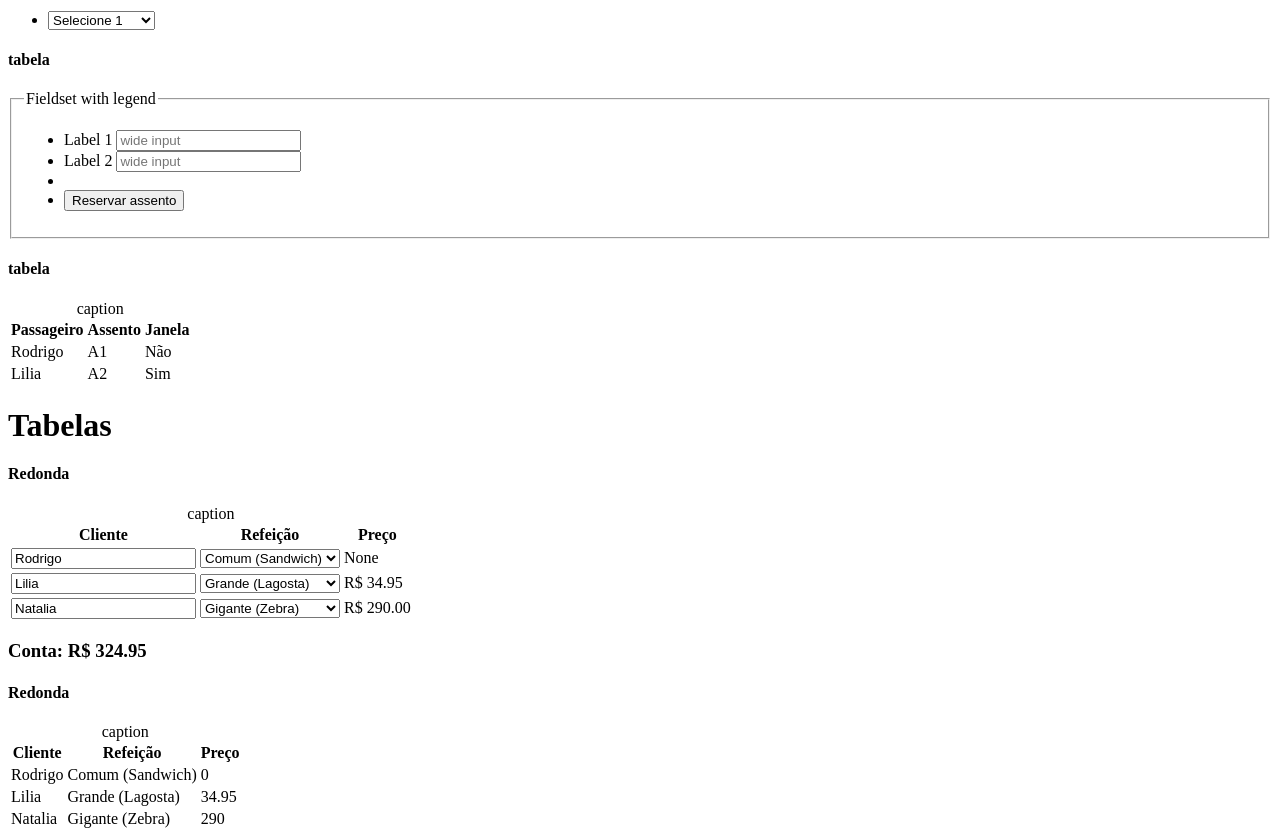
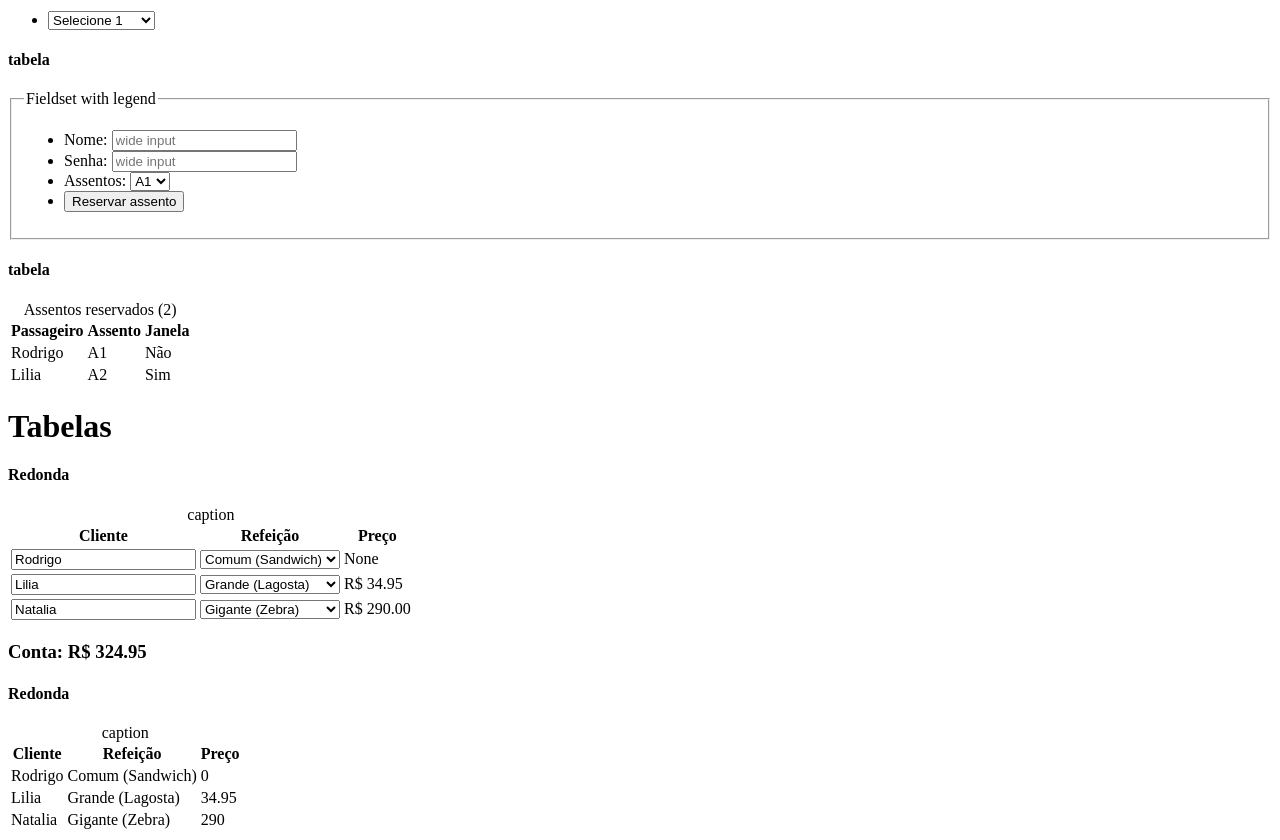
Before and after one commit to rodrigolessa/Liliss.css.framework, a plain HTML site: page index.html in a window 1280 px wide. Shown: the part 3320-4160 px from the top of the page. Drawn offline with Linux system fonts and the light colour scheme.

Commit message:
Adicionando totalizacao de registros

```diff
--- a/index.html
+++ b/index.html
@@ -326,20 +326,21 @@
 							<legend>Fieldset with legend</legend>
 							<ul>
 								<li class="field">
-									<label class="inline" for="text1">Label 1</label>
-									<input class="wide text input" name="text1" type="text" placeholder="wide input" />
+									<label class="inline" for="text1">Nome:</label>
+									<input class="wide text input" name="text1" type="text" placeholder="wide input" data-bind="value: txtPassageiro"/>
 								</li>
 								<li class="field">
-									<label class="inline" for="text2">Label 2</label>
+									<label class="inline" for="text2">Senha:</label>
 									<input class="wide password input" name="text2" type="password" placeholder="wide input" />
 								</li>
 								<li class="field">
 									<div class="picker">
-
+										<label class="inline" for="select2">Assentos:</label>
+										<select name="select2" data-bind="options: $root.assentos, optionsText: 'numero'"></select>
 									</div>
 								</li>
 								<li class="field">
-									<button data-bind="click: addPassageiro">Reservar assento</button>
+									<button data-bind="click: addPassageiro, enable: passageiros().length < 5">Reservar assento</button>
 								</li>
 							</ul>
 						</fieldset>
@@ -348,7 +349,7 @@
 				<div class="colunas quatro">
 					<h4 class="lead">tabela</h4>
 					<table>
-						<caption>caption</caption>
+						<caption>Assentos reservados (<span data-bind="text: passageiros().length"></span>)</caption>
 						<thead>
 							<tr>
 								<th data-bind="text: passageiroNome">1</th>
--- a/js/ViewModel/IndexViewModel.js
+++ b/js/ViewModel/IndexViewModel.js
@@ -28,6 +28,8 @@ function IndexViewModel()
 	var self = this;
     self.tituloModal = ko.observable("Janela Model");
     self.textoModal = ko.observable("Texto exibido na janela modal...");
+
+    self.txtPassageiro = "";
 
 	// Tabelas
     self.clienteCabecalhoNome = ko.observable("Cliente");
@@ -75,7 +77,8 @@ function IndexViewModel()
 
     // Operations
     self.addPassageiro = function() {
-        self.passageiros.push(new CadastrarPassageiro("Nome", self.assentos[3]));
+    	var campotexto1 = self.txtPassageiro;//self.txtPassageiro;
+        self.passageiros.push(new CadastrarPassageiro(campotexto1, self.assentos[3]));
     }
 
     self.removePassageiro = function(passageiro) {
```
